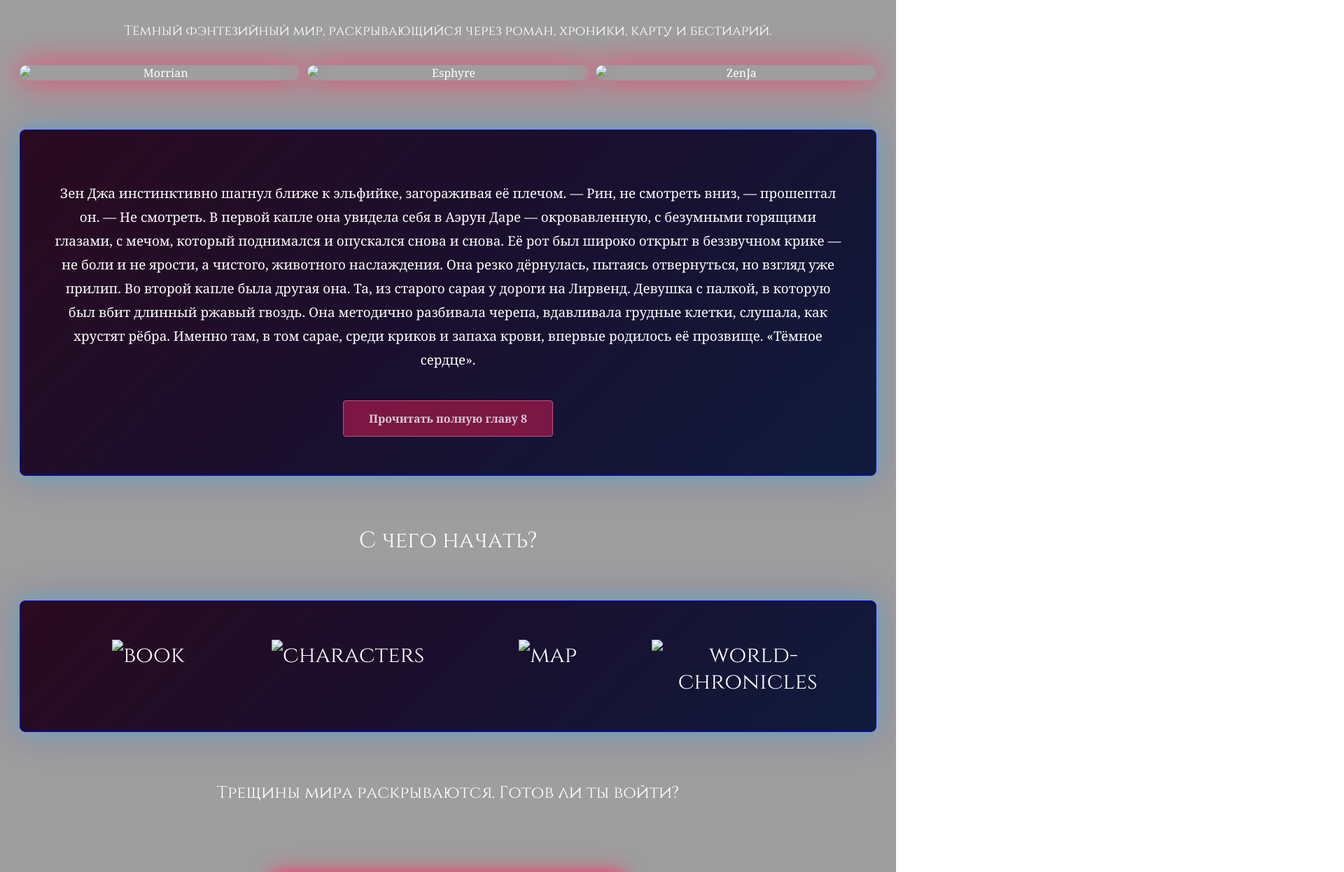
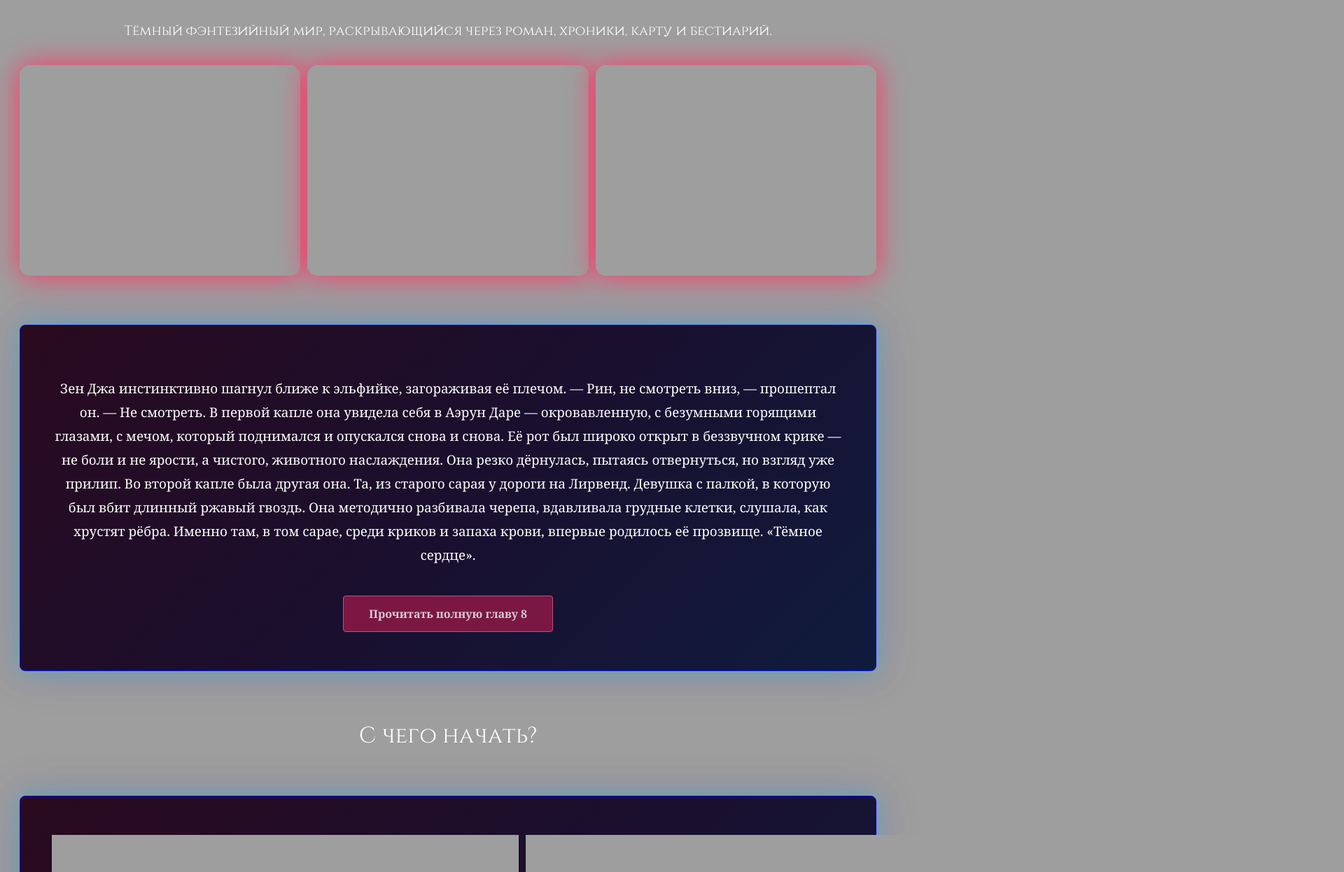
Before and after one commit to Lasowicz/Morrenor-Web, a website: page index.html in a window 1280 px wide. Shown: the part 333-1579 px from the top of the page at 70% size, 1920 px wide, since content can reach past the window. Drawn offline with Linux system fonts and the light colour scheme; the site is published under a folder, as on GitHub Pages, so addresses that start at the root find nothing.

Commit message:
fix src to images

```diff
--- a/index.html
+++ b/index.html
@@ -23,9 +23,9 @@
 </div>
 
 <div class="hero_section">
-    <img src="../images/title_page/Morrian.png" alt="Morrian">
-    <img src="../images/title_page/Esphyre.png" alt="Esphyre">
-    <img src="../images/title_page/ZenJa.png" alt="ZenJa">
+    <img src="images/title_page/Morrian.png" alt="Morrian">
+    <img src="images/title_page/Esphyre.png" alt="Esphyre">
+    <img src="images/title_page/ZenJa.png" alt="ZenJa">
 </div>
 <div class="morrenor_preview_text_container">
 <p>Зен Джа инстинктивно шагнул ближе к эльфийке, загораживая её плечом.
@@ -43,10 +43,10 @@
 <div class="where-to-start">
     <p>С чего начать?</p>
     <div class="where-to-start-content">
-        <a><img src="/images/where-to-start/book.png" alt="book"></a>
-        <a><img src="/images/where-to-start/characters.png" alt="characters"></a>
-        <a><img src="/images/where-to-start/map.png" alt="map"></a>
-        <a><img src="/images/where-to-start/world-chronicles.png" alt="world-chronicles"></a>
+        <a><img src="images/where-to-start/book.png" alt="book"></a>
+        <a><img src="images/where-to-start/characters.png" alt="characters"></a>
+        <a><img src="images/where-to-start/map.png" alt="map"></a>
+        <a><img src="images/where-to-start/world-chronicles.png" alt="world-chronicles"></a>
     </div>
 </div>
 
```
